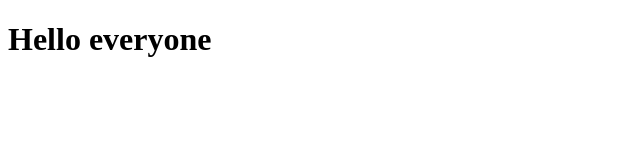
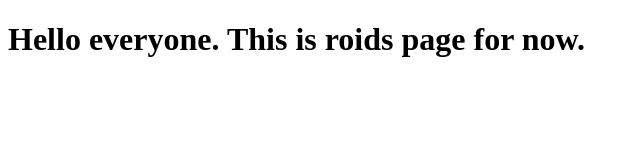
Before and after one commit to abhishekudataneni/Gautham, a plain HTML site: page site/index.html in a window 1280 px wide. Shown: the whole page, without its empty margins (0-640 px from the left). Drawn offline with Linux system fonts and the light colour scheme.

Commit message:
small addition to the content

```diff
--- a/site/index.html
+++ b/site/index.html
@@ -7,6 +7,6 @@
 	<link rel="stylesheet" href="">
 </head>
 <body>
-	<h1>Hello everyone </h1>
+	<h1>Hello everyone. This is roids page for now. </h1>
 </body>
 </html>
```
